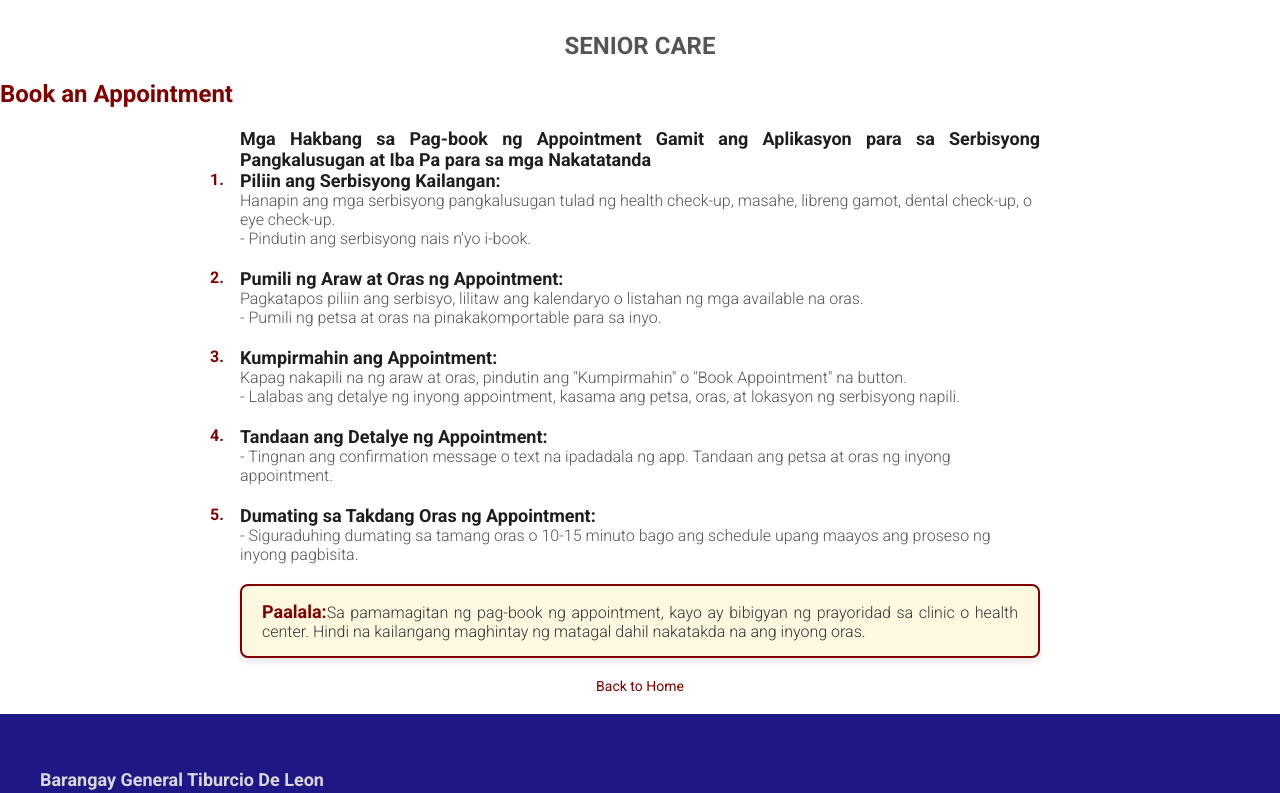
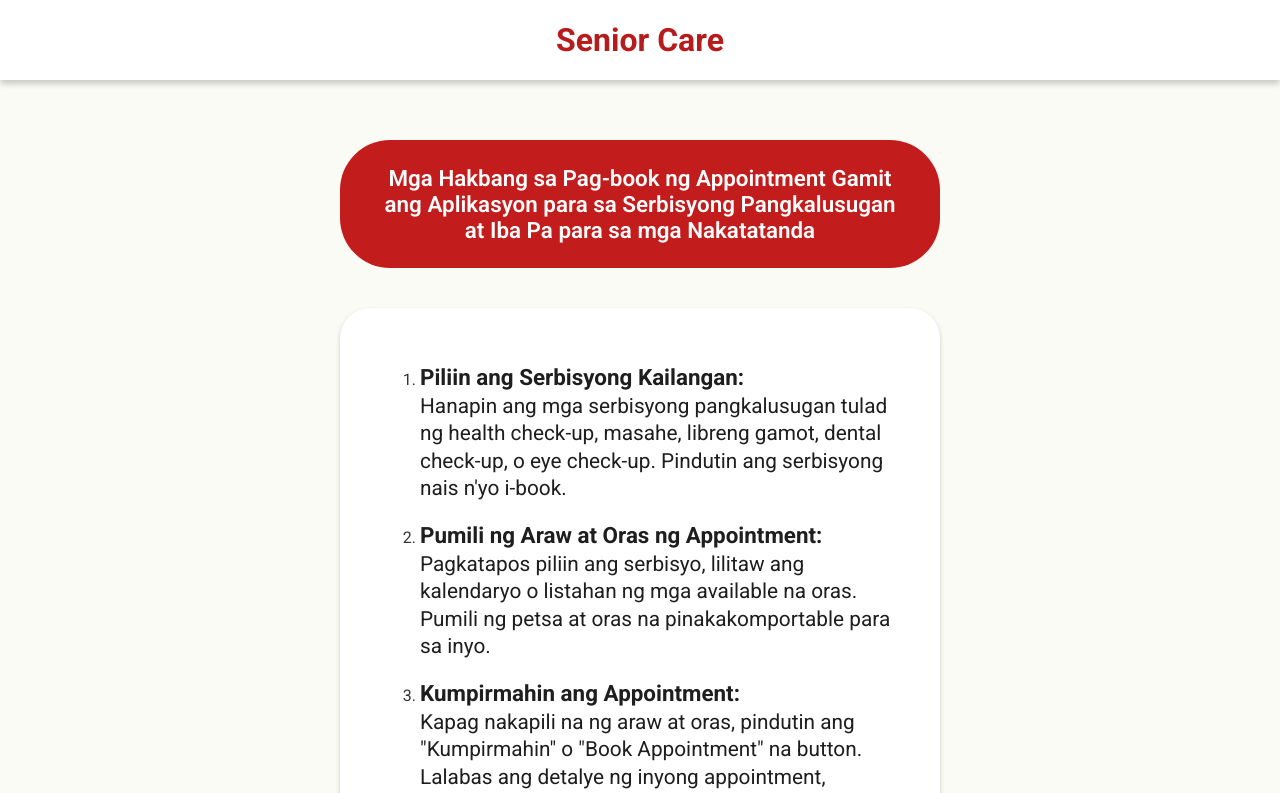
Before and after one commit to Gothboi26/SeniorWEb, a React (Create React App) app in the folder companion/: page /senior-care in a window 1280 px wide. Shown: the top 793 px of the page. Built offline with nearby package versions, Linux system fonts and the light colour scheme.

Commit message:
Modified SeniorCare.css and SeniorCare.js.
- Added a div in SeniorCare.js.
- Updated the style in SeniorCare.css.

```diff
--- a/companion/src/SeniorCare.css
+++ b/companion/src/SeniorCare.css
@@ -20,41 +20,116 @@
   background-color: #a00000; /* Darker maroon on hover */
 }
 
-h4 {
-  font-size: 20px;
-  color: #800000;
+/* Senior Care Container */
+.senior-care-container {
+  background: #FBFBF6;;
+  padding: 0;
+  margin: 0;
+  border-radius: 8px;
+  font-family: "Roboto", sans-serif;
+  max-width: 100%;
+  color: #333;
+}
+
+/* Senior Title Container */
+.senior-title-container {
+  width: 100%;
+  height: 80px;
+  display: flex;
+  align-items: center;
+  justify-content: center;
+  background-color: #ffffff;
+  box-shadow: 0px 4px 6px rgba(0, 0, 0, 0.2); /* Added drop shadow */
+}
+
+.senior-title {
+  font-size: 2rem;
+  font-weight: bold;
+  color: #b71c1c;
+  margin: 0; /* Removes extra spacing */
+  text-align: center; /* Center text within the element */
+}
+
+/* Senior Details Container */
+.senior-details-container {
+  padding: 20px;
+  margin: 40px 20rem;
+  background-color: #FBFBF6;
+}
+
+.senior-title-p {
+  color: #fcfcfc;
+  background-color: #C31c1c;
+  font-family: "Roboto", sans-serif;
+  border-radius: 50px;
+  font-size: 1.4rem;
+  font-weight: 600;
+  justify-content: center;
+  align-items: center;
+  padding: 25px 40px;
   text-align: center;
 }
-h2 {
-  color: #800000;
-  margin-bottom: 10px;
-}
-p {
-  font-size: 18px; /* Adjust the size as needed */
-  color: #fcfcfc; /* Set your desired font color */
+
+/* Instructions Container */
+.instruction-container {
+  margin-top: 40px;
 }
 
-strong {
-  font-size: 18px; /* Adjust the size as needed */
+/* Instruction List */
+.instruction-desc {
+  text-align: justify; /* Justifies the text */
+  padding: 40px 40px;
+  list-style: none;
+  max-width: 100%; /* Optional: Set a max width for better readability */
+  background-color: #FFFFFF;
+  border-radius: 30px;
+  box-shadow: 0px 2px 4px rgba(0, 0, 0, 0.2);
+  line-height: 1.7rem;
+}
+
+.instruction-list li {
+  margin-bottom: 20px;
+  text-align: justify; /* Ensures the content of each list item is justified */
+  position: relative; /* Positioning for the number */
+}
+
+.instruction-list p{
+  font-size: 1.3rem;
+  font-weight: 400;
+  color: #1E1E1E;
+}
+
+.instruction-list strong {
+  font-size: 1.4rem; /* Adjust the size as needed */
   color: #1e1e1e; /* Set your desired font color */
 }
-.note {
-  background-color: #fff8e1; /* Light yellow background for visibility */
-  border: 2px solid #800000; /* Maroon border to match the theme */
-  border-radius: 8px; /* Rounded corners */
-  padding: 15px 20px; /* Add padding for a comfortable layout */
-  font-size: 16px; /* Adjust font size for readability */
-  color: #333; /* Dark text for good contrast */
-  margin: 20px auto; /* Center the note and add vertical spacing */
-  max-width: 800px; /* Set a max width for better text wrapping */
-  text-align: justify; /* Ensure the text is justified for a clean look */
-  box-shadow: 0 4px 6px rgba(0, 0, 0, 0.1); /* Subtle shadow for depth */
+.instruction-list li::before {
+  position: absolute;
+  left: -30px; /* Position the number to the left of the text */  font-weight: bold;
+  color: #800000;
 }
 
-.note strong {
+.senior-paalala{
+  margin: 40px 0;
+}
+
+.senior-p {
+  font-size: 1.3rem;
+  font-weight: 400;
+  padding: 20px 40px 30px;
+  background-color: #fff8e1;
+  border: 3px solid #C31C1C;
+  border-radius: 30px;
+  line-height: 1.4rem;
+  box-shadow: 0px 2px 4px rgba(0, 0, 0, 0.2);
+}
+
+.senior-p strong {
   color: #800000; /* Highlight the "Paalala" in maroon */
   font-weight: bold; /* Emphasize the title */
 }
+
+
 
 /* Button layout inside Senior Care page */
 .button-container {
@@ -79,30 +154,6 @@ strong {
   text-decoration: underline;
 }
 
-/* Instruction List */
-.instruction-list {
-  text-align: justify; /* Justifies the text */
-  margin: 20px auto;
-  padding: 0;
-  list-style: none;
-  counter-reset: list-counter; /* Initialize counter */
-  max-width: 800px; /* Optional: Set a max width for better readability */
-}
-
-.instruction-list li {
-  margin-bottom: 20px;
-  text-align: justify; /* Ensures the content of each list item is justified */
-  position: relative; /* Positioning for the number */
-}
-
-.instruction-list li::before {
-  counter-increment: list-counter; /* Increment the counter for each list item */
-  content: counter(list-counter) ". "; /* Display the counter value */
-  position: absolute;
-  left: -30px; /* Position the number to the left of the text */
-  font-weight: bold;
-  color: #800000;
-}
 
 /* Buttons inside the Senior Care page */
 .secondary-button {
--- a/companion/src/SeniorCare.js
+++ b/companion/src/SeniorCare.js
@@ -151,26 +151,30 @@ const SeniorCare = ({ role, handleLogout }) => {
   return (
     <div className="senior-care-container">
       <Navbar role={role} handleLogout={handleLogout} />
-      <h4 className="section-title">SENIOR CARE</h4>
-      <h2 className="section-appointment">Book an Appointment</h2>
+      <div className="senior-title-container">
+        <h1 className="senior-title">Senior Care</h1>
+      </div>
+
+      <div className="senior-details-container">
+        <p className="senior-title-p">Mga Hakbang sa Pag-book ng Appointment Gamit ang Aplikasyon para sa
+        Serbisyong Pangkalusugan at Iba Pa para sa mga Nakatatanda</p>
+
+        <div className="instruction-container">
+          <div className="instruction-desc">
             <ol className="instruction-list">
-        <strong>
-          Mga Hakbang sa Pag-book ng Appointment Gamit ang Aplikasyon para sa
-          Serbisyong Pangkalusugan at Iba Pa para sa mga Nakatatanda
-        </strong>
               <li>
                 <strong>Piliin ang Serbisyong Kailangan:</strong>
                 <p>
                   Hanapin ang mga serbisyong pangkalusugan tulad ng health check-up,
                   masahe, libreng gamot, dental check-up, o eye check-up.
-            <br />- Pindutin ang serbisyong nais n'yo i-book.
+                  Pindutin ang serbisyong nais n'yo i-book.
                 </p>
               </li>
               <li>
                 <strong>Pumili ng Araw at Oras ng Appointment:</strong>
                 <p>
                   Pagkatapos piliin ang serbisyo, lilitaw ang kalendaryo o listahan ng
-            mga available na oras. <br />- Pumili ng petsa at oras na
+                  mga available na oras. Pumili ng petsa at oras na
                   pinakakomportable para sa inyo.
                 </p>
               </li>
@@ -178,7 +182,7 @@ const SeniorCare = ({ role, handleLogout }) => {
                 <strong>Kumpirmahin ang Appointment:</strong>
                 <p>
                   Kapag nakapili na ng araw at oras, pindutin ang "Kumpirmahin" o
-            "Book Appointment" na button. <br />- Lalabas ang detalye ng inyong
+                  "Book Appointment" na button. Lalabas ang detalye ng inyong
                   appointment, kasama ang petsa, oras, at lokasyon ng serbisyong
                   napili.
                 </p>
@@ -186,7 +190,7 @@ const SeniorCare = ({ role, handleLogout }) => {
               <li>
                 <strong>Tandaan ang Detalye ng Appointment:</strong>
                 <p>
-            - Tingnan ang confirmation message o text na ipadadala ng app.
+                  Tingnan ang confirmation message o text na ipadadala ng app.
                   Tandaan ang petsa at oras ng inyong appointment.
                 </p>
               </li>
@@ -198,12 +202,23 @@ const SeniorCare = ({ role, handleLogout }) => {
                 </p>
               </li>
             </ol>
-      <p className="note">
-        <strong>Paalala:</strong>
+          </div>
+
+        </div>
+
+        <div className="senior-paalala">
+          <p className="senior-p">
+          <strong>Paalala: </strong>
           Sa pamamagitan ng pag-book ng appointment, kayo ay bibigyan ng
           prayoridad sa clinic o health center. Hindi na kailangang maghintay ng
           matagal dahil nakatakda na ang inyong oras.
           </p>
+        </div>
+
+      </div>
+
+
+
       {/* Conditionally render buttons based on role */}
       {role === "client" && (
         <div className="button-container">
```
Lines whose indentation alone changed are shown as unchanged.
